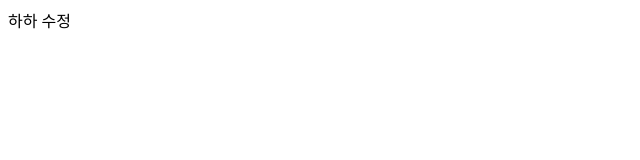
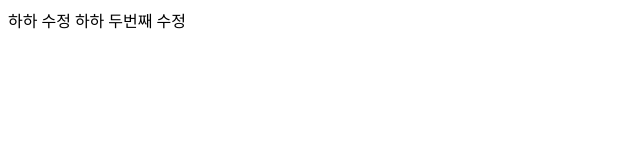
Before and after one commit to chtw2001/html_1st, a plain HTML site: page index.html in a window 1280 px wide. Shown: the whole page, without its empty margins (0-640 px from the left). Drawn offline with Linux system fonts and the light colour scheme.

Commit message:
haha 두번 수정

```diff
--- a/index.html
+++ b/index.html
@@ -7,5 +7,6 @@
 </head>
 <body>
     하하 수정
+    하하 두번째 수정
 </body>
 </html>
```
